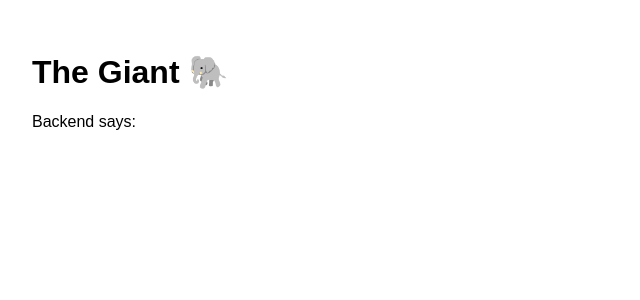
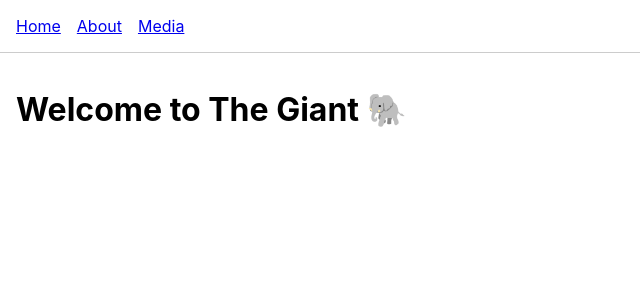
Before and after one commit to Ed-Radcliffe/thegiant, a React (Create React App) app in the folder frontend/: page / in a window 1280 px wide. Shown: the top 300 px of the page, without its empty margins (0-640 px from the left). Built offline with nearby package versions, Linux system fonts and the light colour scheme; no server answers.

Commit message:
implemented basic routing structure with Home, About, and Media pages.

```diff
--- a/frontend/package.json
+++ b/frontend/package.json
@@ -7,8 +7,9 @@
     "@testing-library/jest-dom": "^6.6.3",
     "@testing-library/react": "^16.3.0",
     "@testing-library/user-event": "^13.5.0",
-    "react": "^19.1.0",
-    "react-dom": "^19.1.0",
+    "react": "^18.2.0",
+    "react-dom": "^18.2.0",
+    "react-router-dom": "^6.30.1",
     "react-scripts": "5.0.1",
     "web-vitals": "^2.1.4"
   },
--- /dev/null
+++ b/frontend/src/About.js
@@ -0,0 +1,5 @@
+function About() {
+  return <h1>About The Giant</h1>;
+}
+
+export default About;
--- a/frontend/src/App.js
+++ b/frontend/src/App.js
@@ -1,20 +1,28 @@
-import { useEffect, useState } from 'react';
+import React from "react";
+import { BrowserRouter as Router, Routes, Route, Link } from "react-router-dom";
+import Home from "./Home";
+import About from "./About";
+import Media from "./Media";
 
 function App() {
-  const [message, setMessage] = useState('');
+  return (
+    <Router>
+      <div>
+        <nav style={{ padding: "1rem", borderBottom: "1px solid #ccc" }}>
+          <Link to="/" style={{ marginRight: "1rem" }}>Home</Link>
+          <Link to="/about" style={{ marginRight: "1rem" }}>About</Link>
+          <Link to="/media">Media</Link>
+        </nav>
 
-  useEffect(() => {
-    fetch('http://localhost:8080/api/hello')
-      .then((res) => res.text())
-      .then((data) => setMessage(data))
-      .catch((err) => console.error('Error fetching message:', err));
-  }, []);
-
-  return (
-    <div style={{ fontFamily: 'sans-serif', padding: '2rem' }}>
-      <h1>The Giant 🐘</h1>
-      <p>Backend says: <strong>{message}</strong></p>
-    </div>
+        <div style={{ padding: "1rem" }}>
+          <Routes>
+            <Route path="/" element={<Home />} />
+            <Route path="/about" element={<About />} />
+            <Route path="/media" element={<Media />} />
+          </Routes>
+        </div>
+      </div>
+    </Router>
   );
 }
 
--- /dev/null
+++ b/frontend/src/Home.js
@@ -0,0 +1,5 @@
+function Home() {
+  return <h1>Welcome to The Giant 🐘</h1>;
+}
+
+export default Home;
--- /dev/null
+++ b/frontend/src/Media.js
@@ -0,0 +1,5 @@
+function Media() {
+  return <h1>Media & Press</h1>;
+}
+
+export default Media;
```
Also changed, not shown: 1 other file (tests, documents, lock files or other folders).
